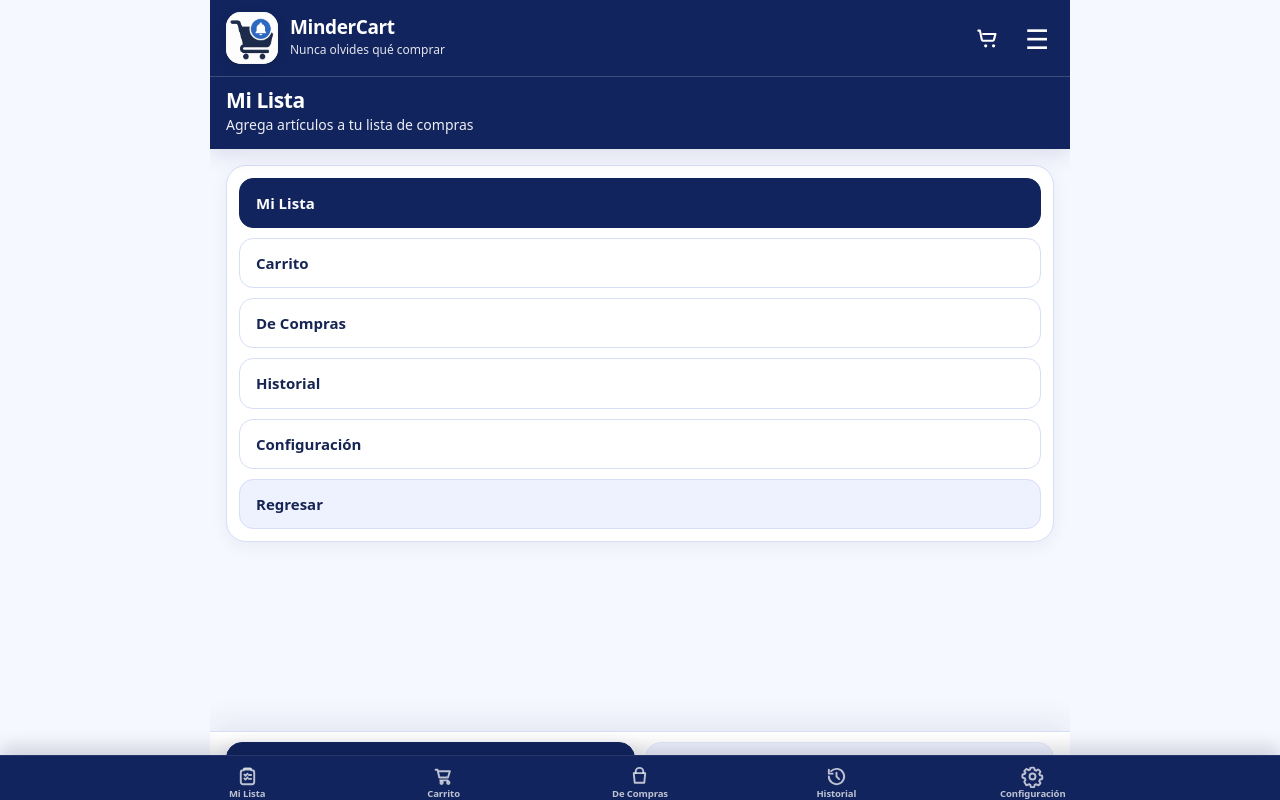
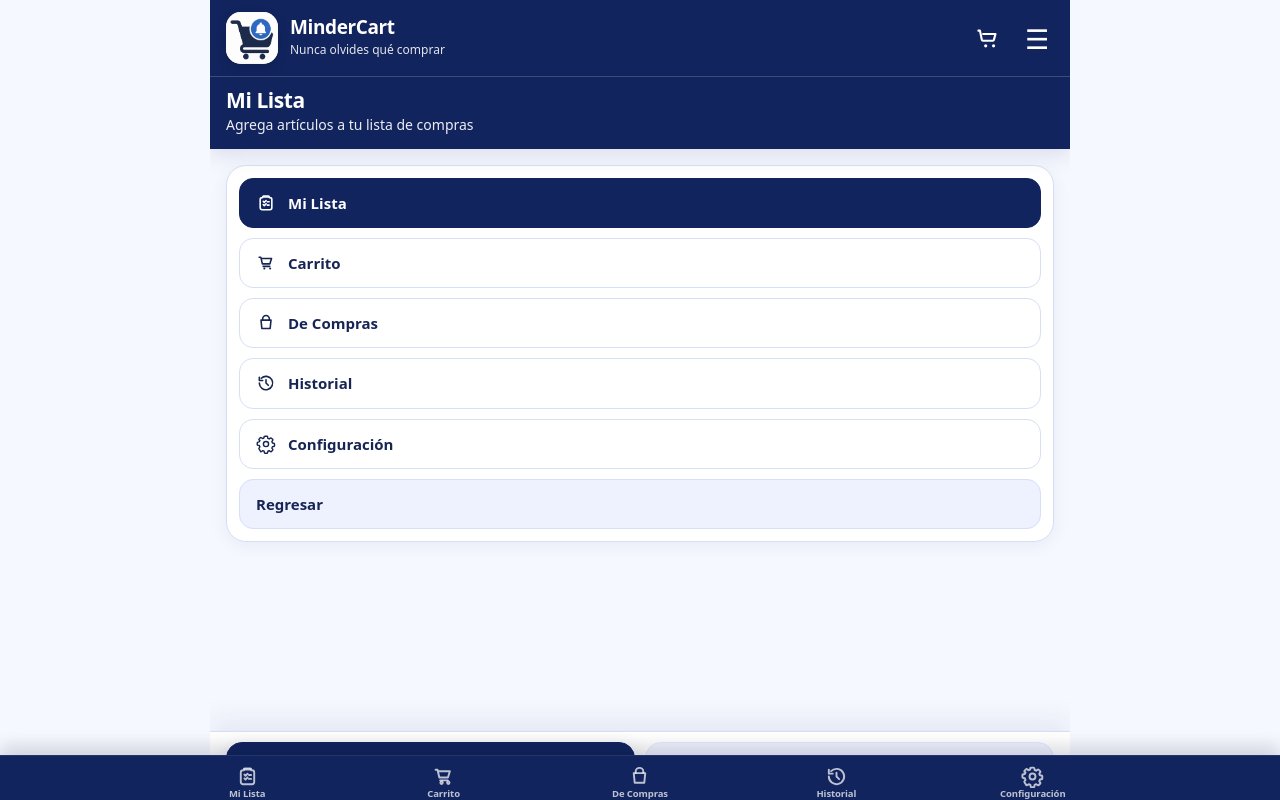
Before and after one commit to EnriqueGSMC/mindercart-web, a Next.js app: page / in a window 1280 px wide. Both pictures are taken after a click on the button "Menu". Built offline with nearby package versions, Linux system fonts and the light colour scheme.

Commit message:
Restore menu icons in shell

```diff
--- a/src/components/mindercart/Shell.tsx
+++ b/src/components/mindercart/Shell.tsx
@@ -111,6 +111,70 @@ function CartIcon() {
       />
       <circle cx="9.5" cy="18.5" r="1.4" fill="currentColor" />
       <circle cx="16.5" cy="18.5" r="1.4" fill="currentColor" />
+    </svg>
+  );
+}
+
+function MenuListIcon() {
+  return (
+    <svg width="20" height="20" viewBox="0 0 24 24" fill="none" aria-hidden="true">
+      <path d="M9 4.75h6" stroke="currentColor" strokeWidth="1.9" strokeLinecap="round" />
+      <path
+        d="M9.25 3.5h5.5A1.25 1.25 0 0 1 16 4.75v.75h.75A2.25 2.25 0 0 1 19 7.75v10A2.25 2.25 0 0 1 16.75 20h-9.5A2.25 2.25 0 0 1 5 17.75v-10A2.25 2.25 0 0 1 7.25 5.5H8v-.75A1.25 1.25 0 0 1 9.25 3.5Z"
+        stroke="currentColor"
+        strokeWidth="1.9"
+        strokeLinecap="round"
+        strokeLinejoin="round"
+      />
+      <path d="m8.75 10 1.2 1.2 2.15-2.15" stroke="currentColor" strokeWidth="1.9" strokeLinecap="round" strokeLinejoin="round" />
+      <path d="m8.75 14 1.2 1.2 2.15-2.15" stroke="currentColor" strokeWidth="1.9" strokeLinecap="round" strokeLinejoin="round" />
+      <path d="M13.5 10.5h2.25" stroke="currentColor" strokeWidth="1.9" strokeLinecap="round" />
+      <path d="M13.5 14.5h2.25" stroke="currentColor" strokeWidth="1.9" strokeLinecap="round" />
+    </svg>
+  );
+}
+
+function MenuCartIcon() {
+  return (
+    <svg width="20" height="20" viewBox="0 0 24 24" fill="none" aria-hidden="true">
+      <circle cx="10" cy="18.5" r="1.25" fill="currentColor" />
+      <circle cx="17" cy="18.5" r="1.25" fill="currentColor" />
+      <path d="M3.75 5h2l1.9 8h9l2-6.5H7.25" stroke="currentColor" strokeWidth="1.9" strokeLinecap="round" strokeLinejoin="round" />
+      <path d="M8.5 16h8" stroke="currentColor" strokeWidth="1.9" strokeLinecap="round" />
+    </svg>
+  );
+}
+
+function MenuBagIcon() {
+  return (
+    <svg width="20" height="20" viewBox="0 0 24 24" fill="none" aria-hidden="true">
+      <path d="M8 8V7a4 4 0 1 1 8 0v1" stroke="currentColor" strokeWidth="1.9" strokeLinecap="round" />
+      <path d="M6 8.5h12l-1 10H7L6 8.5Z" stroke="currentColor" strokeWidth="1.9" strokeLinecap="round" strokeLinejoin="round" />
+    </svg>
+  );
+}
+
+function MenuHistoryIcon() {
+  return (
+    <svg width="20" height="20" viewBox="0 0 24 24" fill="none" aria-hidden="true">
+      <path d="M4 12a8 8 0 1 0 2.35-5.65" stroke="currentColor" strokeWidth="1.9" strokeLinecap="round" />
+      <path d="M4 5v4h4" stroke="currentColor" strokeWidth="1.9" strokeLinecap="round" strokeLinejoin="round" />
+      <path d="M12 8v4l2.75 2.75" stroke="currentColor" strokeWidth="1.9" strokeLinecap="round" strokeLinejoin="round" />
+    </svg>
+  );
+}
+
+function MenuSettingsIcon() {
+  return (
+    <svg width="20" height="20" viewBox="0 0 24 24" fill="none" aria-hidden="true">
+      <path
+        d="M10.05 3.6a1 1 0 0 1 1-.85h1.9a1 1 0 0 1 1 .85l.25 1.65c.6.16 1.17.4 1.7.7l1.36-.98a1 1 0 0 1 1.29.1l1.35 1.35a1 1 0 0 1 .1 1.29l-.98 1.36c.3.53.54 1.1.7 1.7l1.65.25a1 1 0 0 1 .85 1v1.9a1 1 0 0 1-.85 1l-1.65.25c-.16.6-.4 1.17-.7 1.7l.98 1.36a1 1 0 0 1-.1 1.29l-1.35 1.35a1 1 0 0 1-1.29.1l-1.36-.98c-.53.3-1.1.54-1.7.7l-.25 1.65a1 1 0 0 1-1 .85h-1.9a1 1 0 0 1-1-.85l-.25-1.65a7.9 7.9 0 0 1-1.7-.7l-1.36.98a1 1 0 0 1-1.29-.1L3.8 18.2a1 1 0 0 1-.1-1.29l.98-1.36a7.9 7.9 0 0 1-.7-1.7l-1.65-.25a1 1 0 0 1-.85-1v-1.9a1 1 0 0 1 .85-1l1.65-.25c.16-.6.4-1.17.7-1.7L3.7 7.19a1 1 0 0 1 .1-1.29L5.15 4.55a1 1 0 0 1 1.29-.1l1.36.98c.53-.3 1.1-.54 1.7-.7l.25-1.65Z"
+        stroke="currentColor"
+        strokeWidth="1.7"
+        strokeLinecap="round"
+        strokeLinejoin="round"
+      />
+      <circle cx="12" cy="12" r="3.1" stroke="currentColor" strokeWidth="1.7" />
     </svg>
   );
 }
@@ -233,11 +297,11 @@ export function AppShell(props: {
   const settingsHref = `/settings?returnTo=${encodeURIComponent(pathname || "/")}`;
 
   const menuItems = [
-    { href: "/", label: t(lang, "myListMenu") },
-    { href: "/general-list", label: t(lang, "cartMenu") },
-    { href: "/in-store", label: t(lang, "shoppingMenu") },
-    { href: "/history", label: t(lang, "historyMenu") },
-    { href: settingsHref, label: t(lang, "settingsMenu") },
+    { href: "/", label: t(lang, "myListMenu"), icon: <MenuListIcon /> },
+    { href: "/general-list", label: t(lang, "cartMenu"), icon: <MenuCartIcon /> },
+    { href: "/in-store", label: t(lang, "shoppingMenu"), icon: <MenuBagIcon /> },
+    { href: "/history", label: t(lang, "historyMenu"), icon: <MenuHistoryIcon /> },
+    { href: settingsHref, label: t(lang, "settingsMenu"), icon: <MenuSettingsIcon /> },
   ];
 
   const footerActions =
@@ -425,9 +489,23 @@ export function AppShell(props: {
                       border: `1px solid ${pathname === item.href ? MC_NAVY : MC_NAVY_LINE}`,
                       fontWeight: 800,
                       fontSize: s(15),
+                      display: "flex",
+                      alignItems: "center",
+                      gap: 12,
                     }}
                   >
-                    {item.label}
+                    <span
+                      style={{
+                        display: "inline-flex",
+                        alignItems: "center",
+                        justifyContent: "center",
+                        color: "currentColor",
+                        flexShrink: 0,
+                      }}
+                    >
+                      {item.icon}
+                    </span>
+                    <span>{item.label}</span>
                   </Link>
                 ))}
 
```
